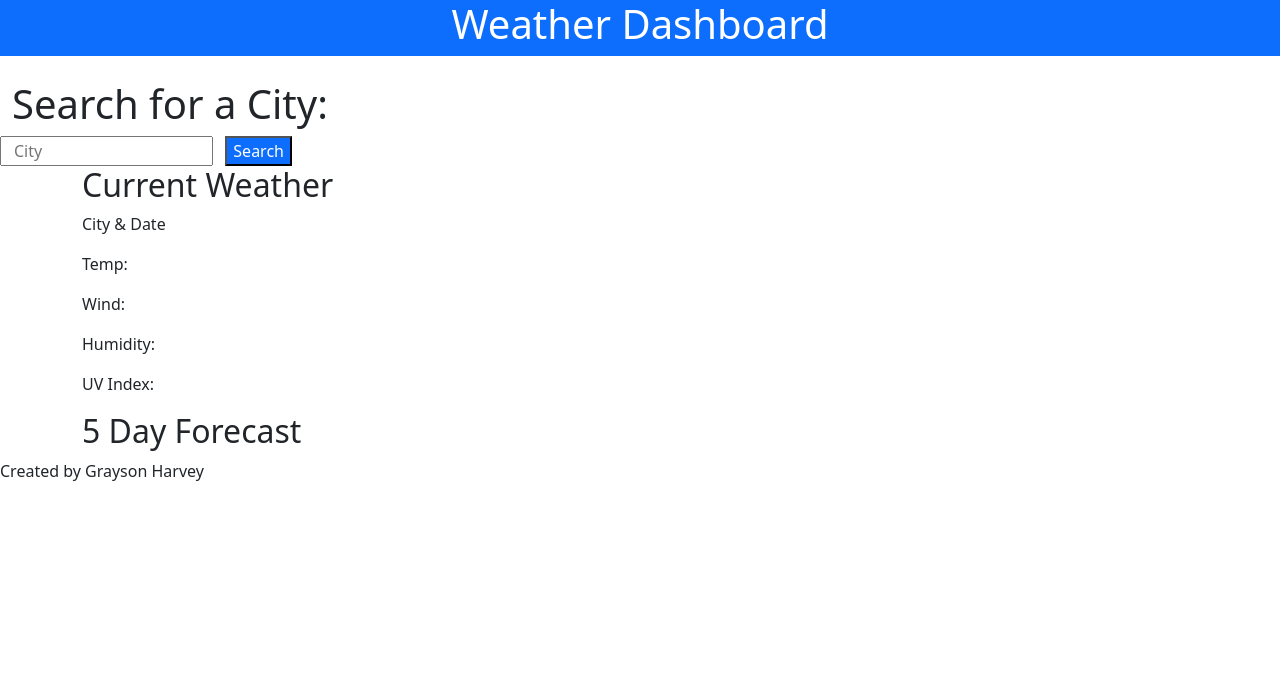
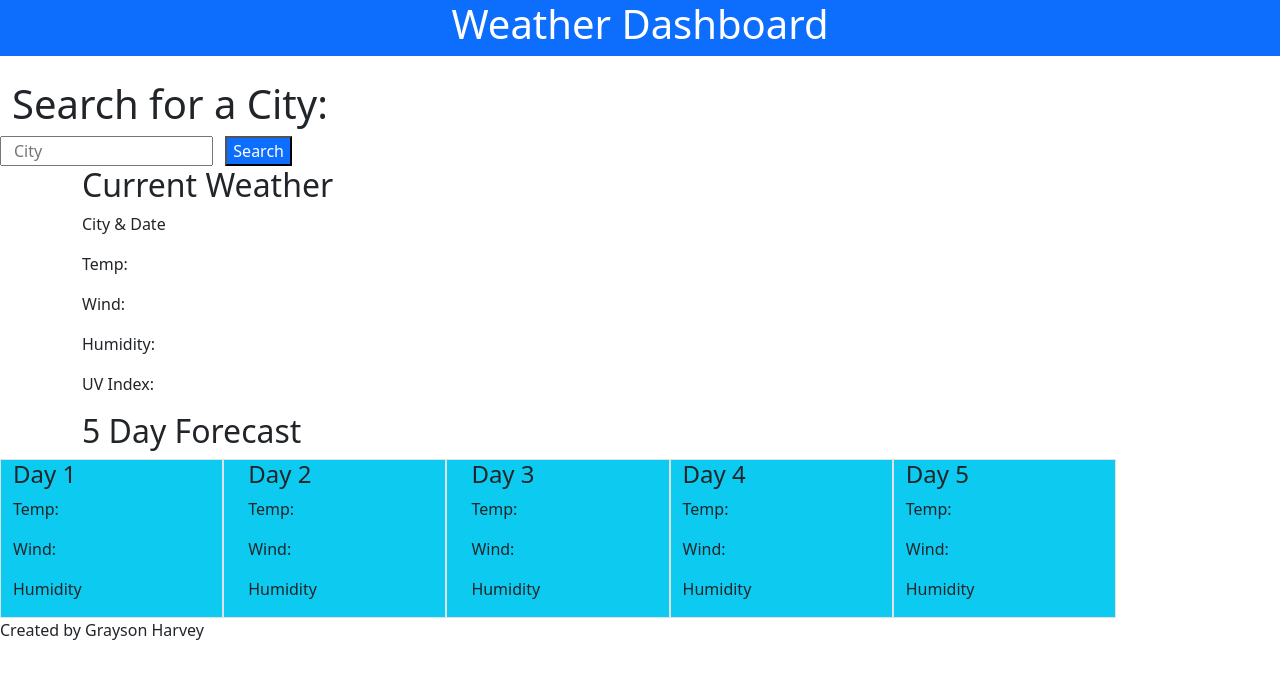
Before and after one commit to graycodesnu/weather-dashboard, a plain HTML site: page index.html in a window 1280 px wide. Drawn offline with nearby package versions, Linux system fonts and the light colour scheme; files that its build step writes are made by us from their sources.

Commit message:
added forecast columns and text.

```diff
--- a/index.html
+++ b/index.html
@@ -25,7 +25,6 @@
 
     <!-- First container -->
     <div class="container-fluid" id="containerOne">
-
       <div class="col-md">
         <h1>Search for a City:</h1>
       </div>
@@ -39,9 +38,7 @@
           <button class="bg-primary text-white">Search</button>
         </div>
       </div>
-
     </div>
-
 
     <!-- Second Container -->
     <div class="container" id="containerTwo">
@@ -82,6 +79,49 @@
       </div>
     </div>
 
+    <!-- Forecast Containers -->
+    <div class="container row row-cols-5 overflow-hidden">
+      <!-- Day 1 -->
+      <div class="col bg-info border">
+        <h4>Day 1</h4>
+        <p>Temp:</p>
+        <p>Wind:</p>
+        <p>Humidity</p>
+      </div>
+
+      <!-- Day 2 -->
+      <div class="col gx-5 bg-info border">
+        <h4>Day 2</h4>
+        <p>Temp:</p>
+        <p>Wind:</p>
+        <p>Humidity</p>
+      </div>
+
+      <!-- Day 3 -->
+      <div class="col gx-5 bg-info border">
+        <h4>Day 3</h4>
+        <p>Temp:</p>
+        <p>Wind:</p>
+        <p>Humidity</p>
+      </div>
+
+      <!-- Day 4 -->
+      <div class="col bg-info border">
+        <h4>Day 4</h4>
+        <p>Temp:</p>
+        <p>Wind:</p>
+        <p>Humidity</p>
+      </div>
+
+      <!-- Day 5 -->
+      <div class="col bg-info border">
+        <h4>Day 5</h4>
+        <p>Temp:</p>
+        <p>Wind:</p>
+        <p>Humidity</p>
+      </div>
+    </div>
+
     <!-- JS Bootstrap -->
     <script
       src="https://cdn.jsdelivr.net/npm/bootstrap@5.2.0/dist/js/bootstrap.min.js"
```
Lines whose indentation alone changed are shown as unchanged.
